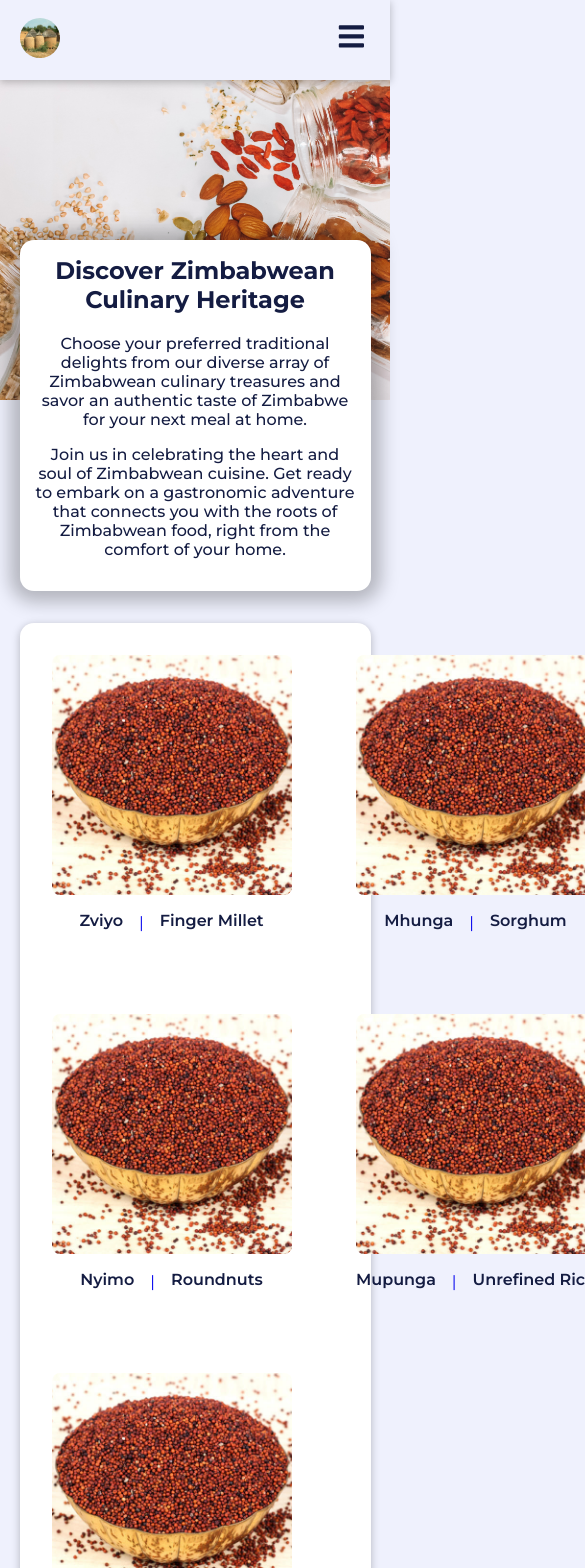
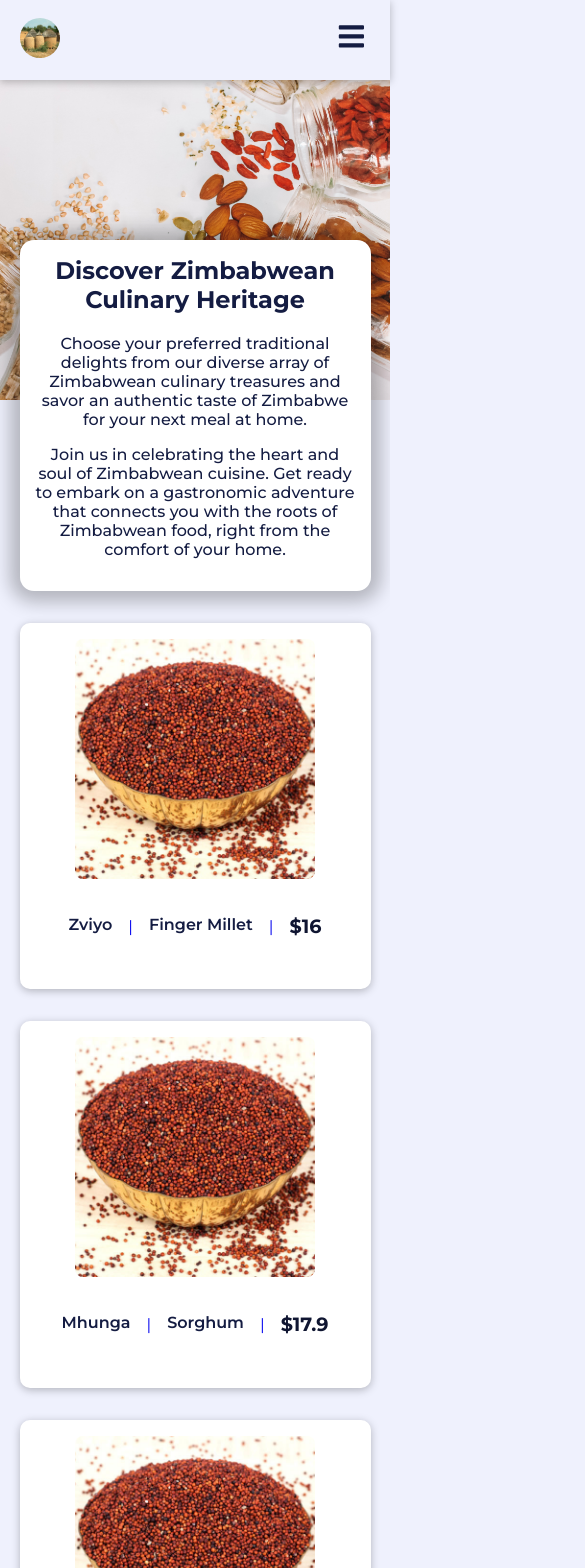
Before and after one commit to Amen-Musingarimi/dura-frontend, a React (Create React App) app: page /shop in a window 390 px wide. Shown: the top 1568 px of the page, 585 px wide, since content can reach past the window. Built offline with nearby package versions, Linux system fonts and the light colour scheme.

Commit message:
Add responsiveness to shop page

```diff
--- a/public/index.html
+++ b/public/index.html
@@ -24,7 +24,7 @@
       work correctly both with client-side routing and a non-root public URL.
       Learn how to configure a non-root public URL by running `npm run build`.
     -->
-    <title>React App</title>
+    <title>Dura | The Zim Flavors Hub</title>
   </head>
   <body>
     <noscript>You need to enable JavaScript to run this app.</noscript>
--- a/src/components/Products/AvailableProducts.js
+++ b/src/components/Products/AvailableProducts.js
@@ -84,9 +84,7 @@ const AvailableProducts = () => {
 
   return (
     <section className={classes.meals}>
-      <Card>
-        <ul>{ProductsList}</ul>
-      </Card>
+      <ul>{ProductsList}</ul>
     </section>
   );
 };
--- a/src/components/Products/AvailableProducts.module.css
+++ b/src/components/Products/AvailableProducts.module.css
@@ -24,3 +24,11 @@
     transform: translateY(0);
   }
 }
+
+@media only screen and (max-width: 1024px) {
+  .meals ul {
+    display: flex;
+    flex-direction: column;
+    gap: 2rem;
+  }
+}
--- a/src/components/Products/ProductItem/ProductItem.js
+++ b/src/components/Products/ProductItem/ProductItem.js
@@ -3,7 +3,7 @@ import classes from './ProductItem.module.css';
 
 const ProductItem = (props) => {
   return (
-    <li>
+    <li className={classes.mealWrapper}>
       <Link to={`/details/${props.id}`} className={classes.meal}>
         <img
           src={props.image}
@@ -14,6 +14,8 @@ const ProductItem = (props) => {
           <h3>{props.name}</h3>
           <span> | </span>
           <h3>{props.englishName}</h3>
+          <span> | </span>
+          <p className={classes.price}>${props.price}</p>
         </div>
       </Link>
     </li>
--- a/src/components/Products/ProductItem/ProductItem.module.css
+++ b/src/components/Products/ProductItem/ProductItem.module.css
@@ -1,3 +1,9 @@
+.mealWrapper {
+  background-color: #fff;
+  box-shadow: 0 2px 8px rgba(0, 0, 0, 0.26);
+  border-radius: 10px;
+}
+
 .meal {
   display: flex;
   flex-direction: column;
@@ -7,6 +13,7 @@
   gap: 1rem;
   padding-bottom: 1rem;
   text-decoration: none;
+  cursor: pointer;
 }
 
 .productText {
@@ -27,3 +34,9 @@
   color: #141c42;
   margin: 0 0 0.25rem 0;
 }
+
+.price {
+  font-weight: 700;
+  font-size: 1.2rem;
+  color: #0f1531;
+}
```
